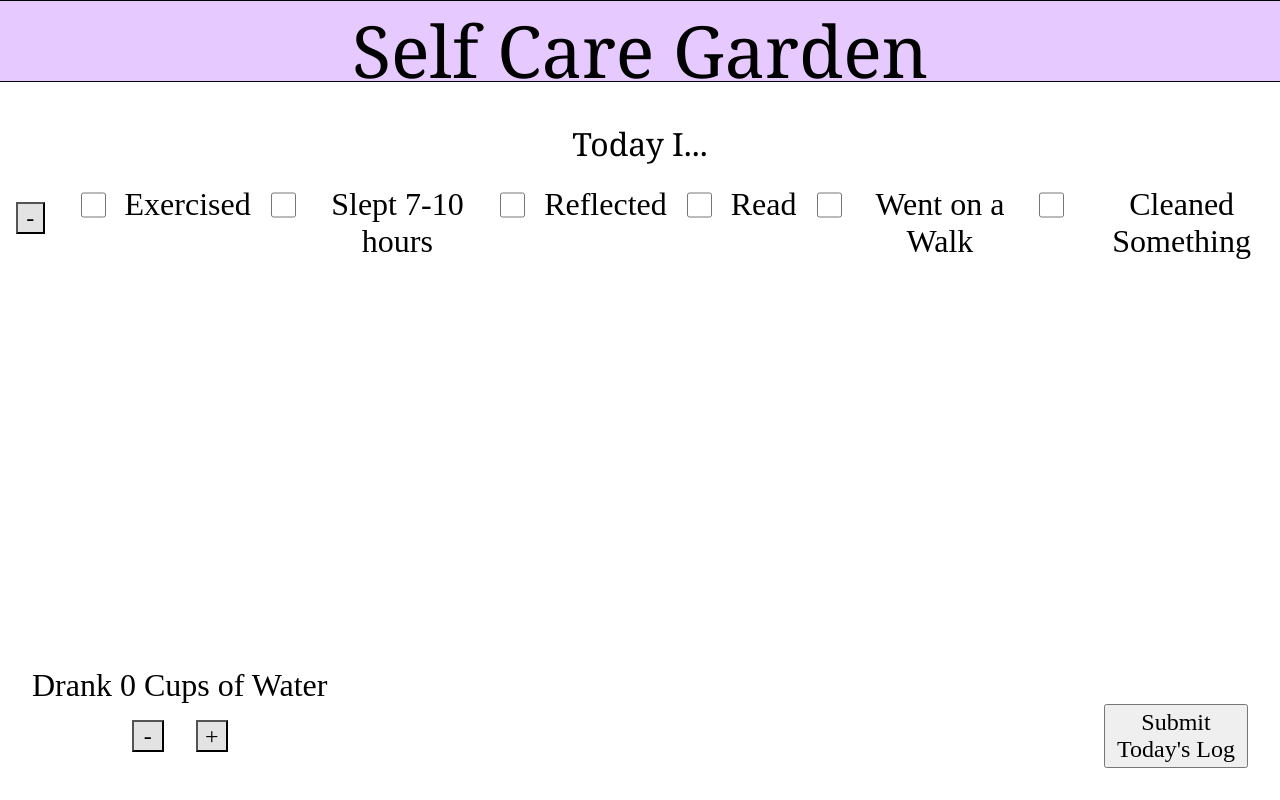
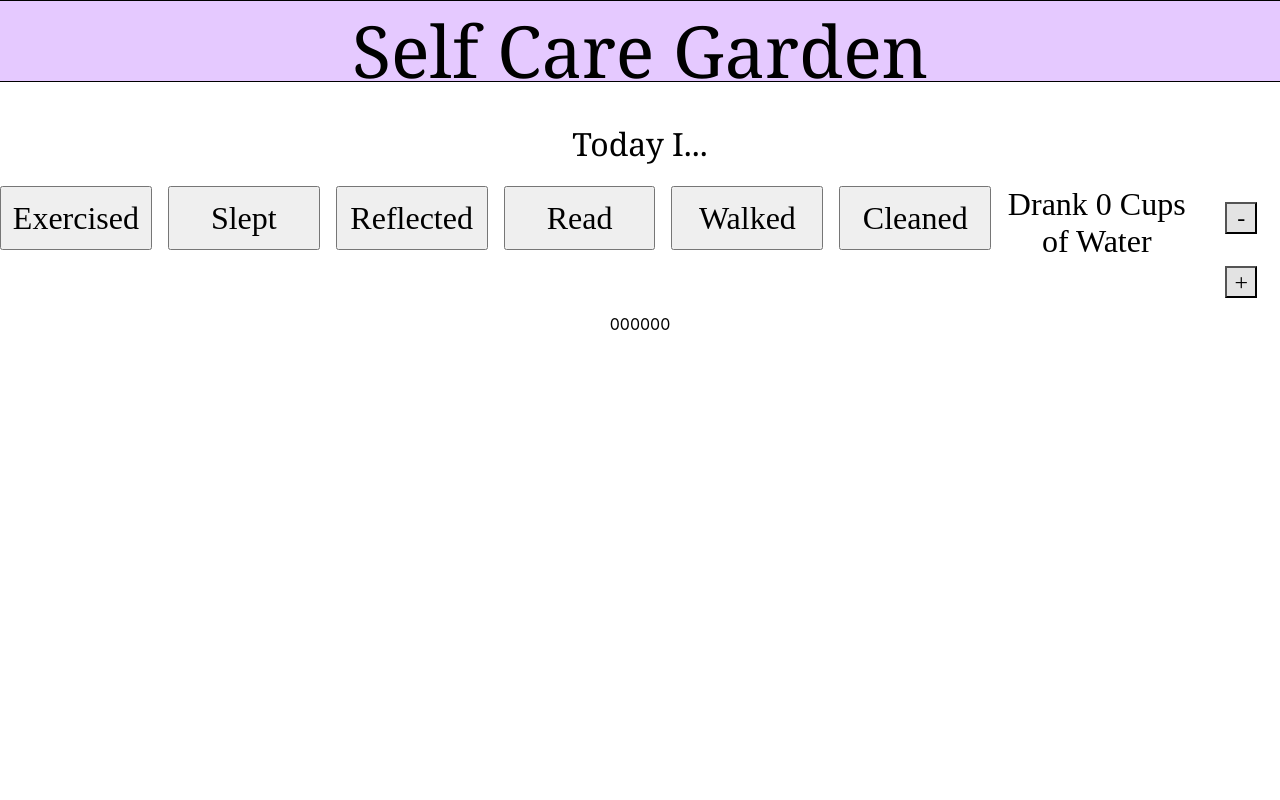
Before and after one commit to mjbharadw/HHBU, a React (Create React App) app: page / in a window 1280 px wide. Built offline with nearby package versions, Linux system fonts and the light colour scheme.

Commit message:
working on variables

```diff
--- a/src/App.css
+++ b/src/App.css
@@ -22,7 +22,7 @@
   padding-top: 5vmin;
 }
 
-.checkbox_container
+.button_container
 {
   display: flex;
   flex-direction: row;
@@ -33,10 +33,12 @@
   padding-top: 4vmin;
 }
 
-.checkbox
+.button
 {
-  width: 4vmin;
-  height: 4vmin;
+  width: 30vmin;
+  height: 8vmin;
+  font-size: calc(4vmin);
+  font-family:serif;
 }
 
 .water
--- a/src/App.js
+++ b/src/App.js
@@ -3,13 +3,43 @@ import React, {useState} from 'react';
 
 function App() {
 
-  const [exercied, setExercised] = useState(false);
-  const [slept, setSlept] = useState(false);
-  const [reflected, setReflected] = useState(false);
-  const [read, setRead] = useState(false);
-  const [walked, setWalked] = useState(false);
-  const [cleaned, setCleaned] = useState(false);
+  const [exercised, setExercised] = useState(0);
+  const [slept, setSlept] = useState(0);
+  const [reflected, setReflected] = useState(0);
+  const [read, setRead] = useState(0);
+  const [walked, setWalked] = useState(0);
+  const [cleaned, setCleaned] = useState(0);
   const [waterDrank, setWaterDrank] = useState(0);
+
+  const handleExercisedClicked = () =>
+  {
+    setExercised(exercised + 1);
+  }
+
+  const handleSleptClicked = () =>
+  {
+    setSlept(slept + 1);
+  }
+
+  const handleReflectedClicked = () =>
+  {
+    setReflected(reflected + 1);
+  }
+
+  const handleReadClicked = () =>
+  {
+    setRead(read + 1);
+  }
+
+  const handleWalkedClicked = () =>
+  {
+    setWalked(walked + 1);
+  }
+
+  const handleCleanedClicked = () =>
+  {
+    setCleaned(cleaned + 1);
+  }
 
   const plusClicked = () =>
   {
@@ -30,30 +60,26 @@ function App() {
       <div className="subtitle">
         Today I...
       </div>
-      <div className = "checkbox_container">
-        <button type="button" className="plus_minus_button" onClick={minusClicked}> - </button>
-        <input type="checkbox" text="Exercised" className="checkbox"></input>
-          Exercised
-        <input type="checkbox" text="Exercised" className="checkbox"></input>
-          Slept 7-10 hours
-        <input type="checkbox" text="Exercised" className="checkbox"></input>
-          Reflected
-        <input type="checkbox" text="Exercised" className="checkbox"></input>
-          Read
-        <input type="checkbox" text="Exercised" className="checkbox"></input>
-          Went on a Walk
-        <input type="checkbox" text="Exercised" className="checkbox"></input>
-          Cleaned Something
-      </div>
-      <div className= "water">
-        {waterDrank == 1 ? "Drank 1 Cup of Water" : "Drank " + waterDrank + " Cups of Water" }
-        <div>
-          <button type="button" className="plus_minus_button" onClick={minusClicked}> - </button>
-          <button type="button" className="plus_minus_button" onClick={plusClicked}> + </button>
-        </div>
+      <div className = "button_container">
+        <button type="button" className="button" onClick={handleExercisedClicked}> Exercised </button>
+        <button type="button" className="button" onClick={handleSleptClicked}> Slept </button>
+        <button type="button" className="button" onClick={handleReflectedClicked}> Reflected </button>
+        <button type="button" className="button" onClick={handleReadClicked}> Read </button>
+        <button type="button" className="button" onClick={handleWalkedClicked}> Walked </button>
+        <button type="button" className="button" onClick={handleCleanedClicked}> Cleaned </button>
+          {waterDrank == 1 ? "Drank 1 Cup of Water" : "Drank " + waterDrank + " Cups of Water" }
+          <div>
+            <button type="button" className="plus_minus_button" onClick={minusClicked}> - </button>
+            <button type="button" className="plus_minus_button" onClick={plusClicked}> + </button>
+          </div>
       </div>
       <div>
-        <button type="button" className="submit_button"> Submit Today's Log </button>
+      {exercised}
+      {slept}
+      {reflected}
+      {read}
+      {walked}
+      {cleaned}
       </div>
     </div>
   );
```
